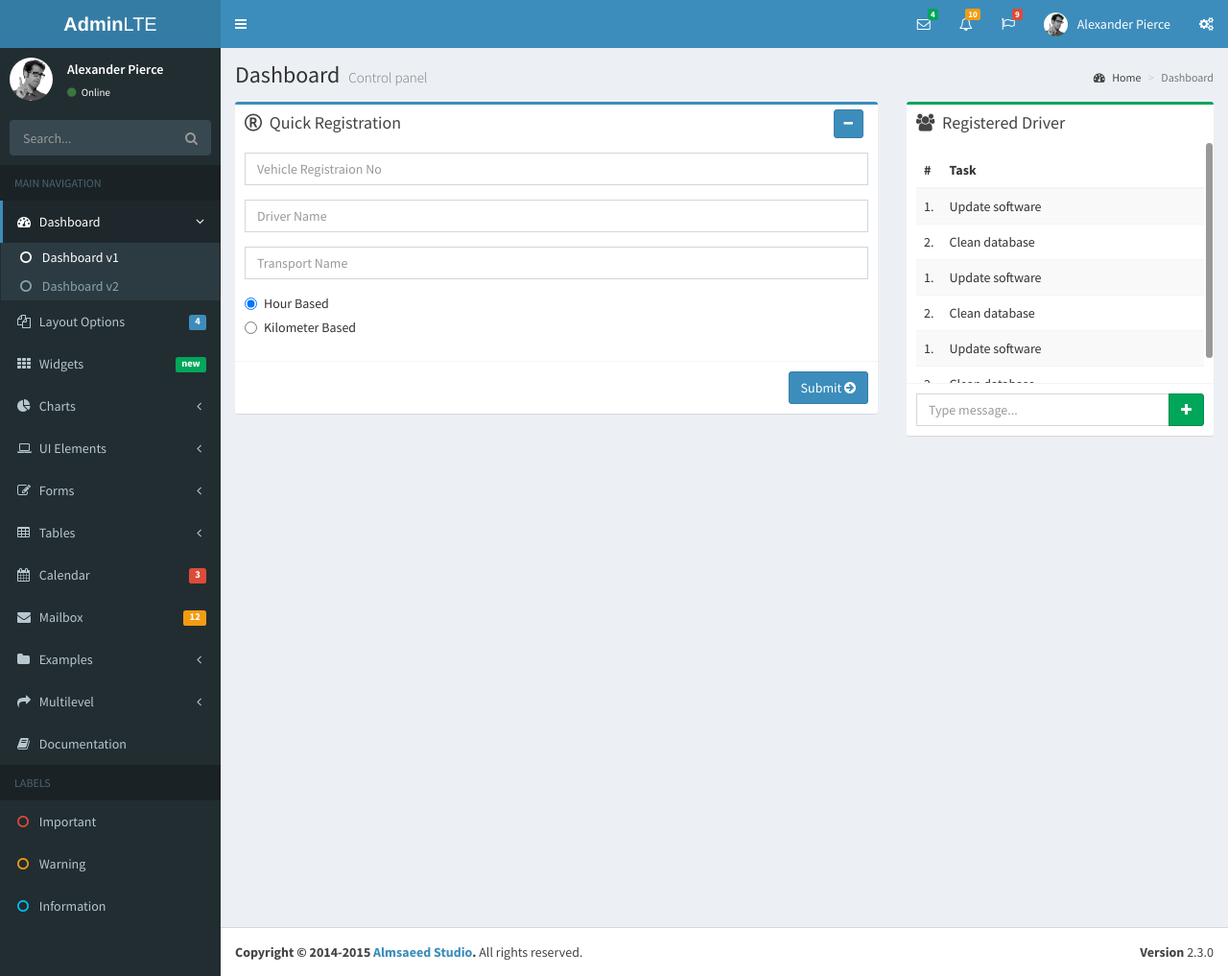
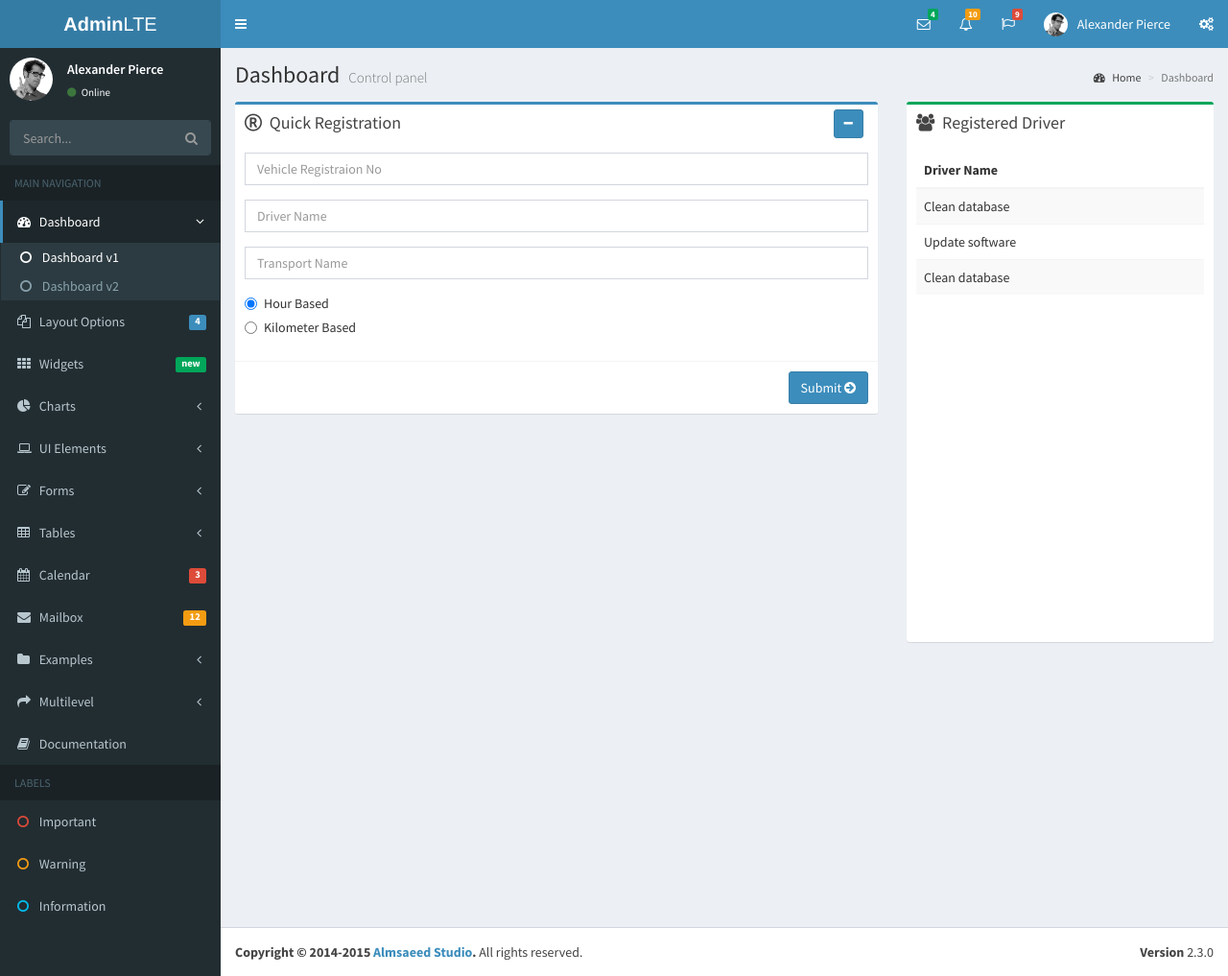
Before and after one commit to AvayKumar/AppTect, a PHP site: page /apptect/addedit.php in a window 1280 px wide. Shown: the whole page at 96% size. Run offline with PHP 8.4, Linux system fonts and the light colour scheme; some libraries are stand-ins or nearby versions.

Commit message:
Added Inserting Latest Driver Name Functionality

```diff
--- a/addedit.php
+++ b/addedit.php
@@ -91,38 +91,21 @@
                 <div class="box-body" id="chat-box">
                   <div class="box-body no-padding">
                   <table class="table table-striped table-hover">
-                  <thead><tr>
-                      <th style="width: 10px">#</th>
-                      <th>Task</th>
+                    <thead>
+                      <tr>
+                        <th>Driver Name</th>
+                      </tr>
+                    </thead>
+                    <tbody id="reguser">
+                    <tr>
+                      <td>Clean database</td>
                     </tr>
-                    </thead>
-                    <tbody>
                     <tr>
-                      <td>1.</td>
                       <td>Update software</td>
                     </tr>
                     <tr>
-                      <td>2.</td>
                       <td>Clean database</td>
                     </tr>
-                    <tr>
-                      <td>1.</td>
-                      <td>Update software</td>
-                    </tr>
-                    <tr>
-                      <td>2.</td>
-                      <td>Clean database</td>
-                    </tr>
-                    <tr>
-                      <td>1.</td>
-                      <td>Update software</td>
-                    </tr>
-                    <tr>
-                      <td>2.</td>
-                      <td>Clean database</td>
-                    </tr>
-
-
 
 
 
@@ -130,15 +113,7 @@
                 </div>
 
                 </div><!-- /.chat -->
-                <div class="box-footer">
-                  <div class="input-group">
-                    <input class="form-control" placeholder="Type message...">
-                    <div class="input-group-btn">
-                      <button class="btn btn-success"><i class="fa fa-plus"></i></button>
-                    </div>
-                  </div>
-                </div>
-              </div><!-- /.box (chat box) -->
+
 
 
 
--- a/js/addedit.js
+++ b/js/addedit.js
@@ -7,11 +7,19 @@ $(function(){
 
     	console.log(data);
 
-    	$.post('addEditController.php',data,function(response){
-			console.log(response);
+    	$.post('addEditController.php', data ,function(response){
 
 			if( response.success ){
-				console.log(data[1].value);
+				console.log(response);
+
+				$('#reguser').prepend(
+						$('<tr/>',{'data-id': response.id['$id']})
+						.append('<td>' + response.name + '</td>')
+						.click(function(){
+							$()
+
+						})
+					);
 
 			}
 
@@ -23,7 +31,7 @@ $(function(){
 
   //SLIMSCROLL FOR CHAT WIDGET
   $('#chat-box').slimScroll({
-    height: '250px'
+    height: '520px'
   });
 
 
```
Also changed, not shown: addEditController.php (+15 -1 lines).
